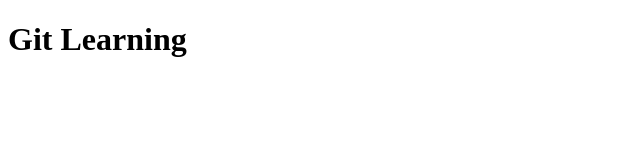
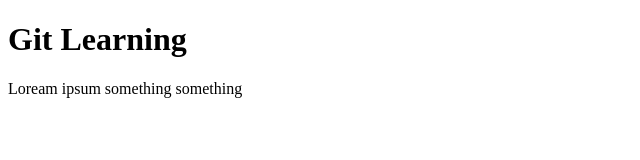
Before and after one commit to MohNaweed/testGit, a plain HTML site: page index.html in a window 1280 px wide. Shown: the whole page, without its empty margins (0-640 px from the left). Drawn offline with Linux system fonts and the light colour scheme.

Commit message:
adding paragaraph

```diff
--- a/index.html
+++ b/index.html
@@ -5,5 +5,6 @@
 </head>
 <body>
 	<h1>Git Learning</h1>
+	<p>Loream ipsum something something</p>
 </body>
 </html>
```
